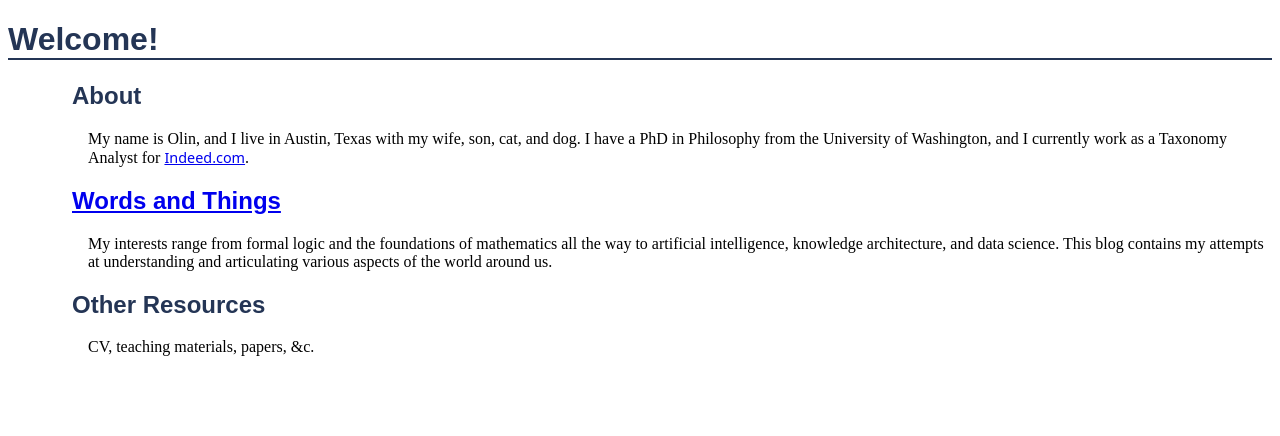
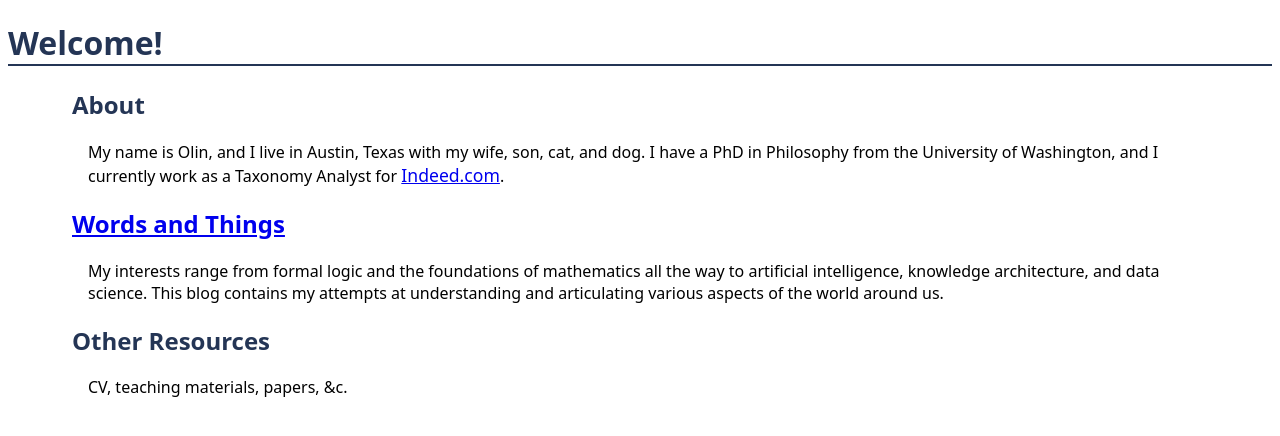
Before and after one commit to robuso/Words_and_Things, a plain HTML site: page index.html in a window 1280 px wide. Drawn offline with Linux system fonts and the light colour scheme.

Commit message:
navigation test

```diff
--- a/index.html
+++ b/index.html
@@ -8,56 +8,40 @@
         <style>
             h1 {
                 color: rgb(36, 53, 85);
-                font-family: "Linux Biolinum", sans-serif;
+                font-family: "Noto Sans", sans-serif;
                 border-bottom: 2px solid rgb(36, 53, 85);
             }
 
             h2 {
                 color: rgb(36, 53, 85);
-                font-family: "Linux Biolinum", sans-serif;
+                font-family: "Noto Sans", sans-serif;
                 margin-left: 4rem;
             }
 
             p {
                 font-size: 1rem;
-                font-family: "Linux Libertine", serif;
+                font-family: "Noto Sans", serif;
                 margin-left: 5rem;
+                margin-right: 5rem;
             }
 
             #indeed {
                 font-family: "Noto Sans", sans-serif;
-                font-size: .9rem;
+                font-size: 1.1rem;
             }
         </style>
     </head>
 
     <body>
         <h1>Welcome!</h1>
-
         <h2>About</h2>
-
-        <p>
-            My name is Olin, and I live in Austin, Texas with my wife, son, cat, and dog. I have a PhD in Philosophy from the University of Washington, and I currently work as a Taxonomy Analyst for <a id="indeed" target="_blank" href="https://indeed.com">Indeed.com</a>.
-        </p>
-
+        <p> My name is Olin, and I live in Austin, Texas with my wife, son, cat, and dog. I have a PhD in Philosophy from the University of Washington, and I currently work as a Taxonomy Analyst for <a id="indeed" target="_blank" href="https://indeed.com">Indeed.com</a>. </p>
         <h2>
-            <a target="_blank" href="posts/february19.html">
-                Words and Things
-            </a>
+            <a target="_blank" href="posts/"> Words and Things </a>
         </h2>
-
-        <p>
-            My interests range from formal logic and the foundations of mathematics all the way to artificial intelligence, knowledge architecture, and data science. This blog contains my attempts at understanding and articulating various aspects of the world around us.
-        </p>
-
-        <h2>
-            Other Resources
-        </h2>
-
-        <p>
-            CV, teaching materials, papers, &c.
-        </p>
-
+        <p> My interests range from formal logic and the foundations of mathematics all the way to artificial intelligence, knowledge architecture, and data science. This blog contains my attempts at understanding and articulating various aspects of the world around us. </p>
+        <h2> Other Resources </h2>
+        <p> CV, teaching materials, papers, &c. </p>
     </body>
 
 </html>
```
Also changed, not shown: posts/index.html (added, +23 -0 lines).
